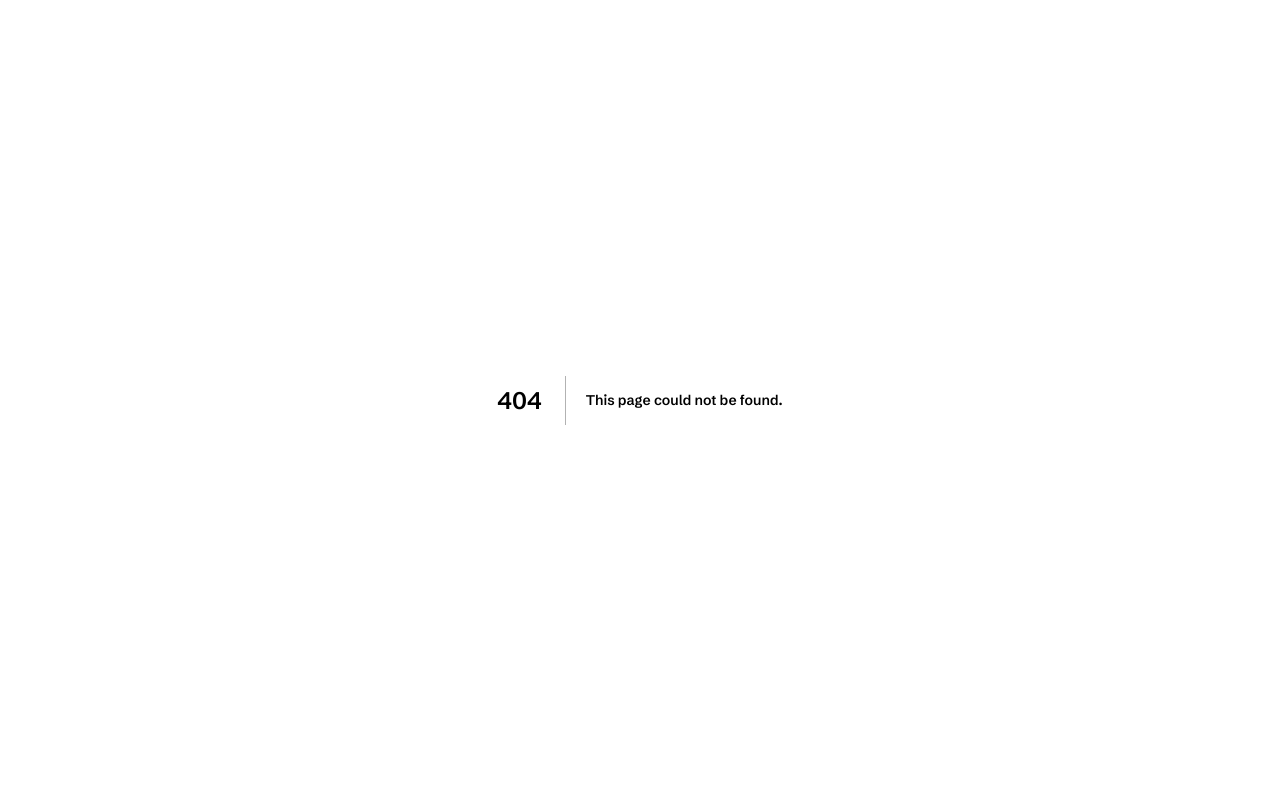
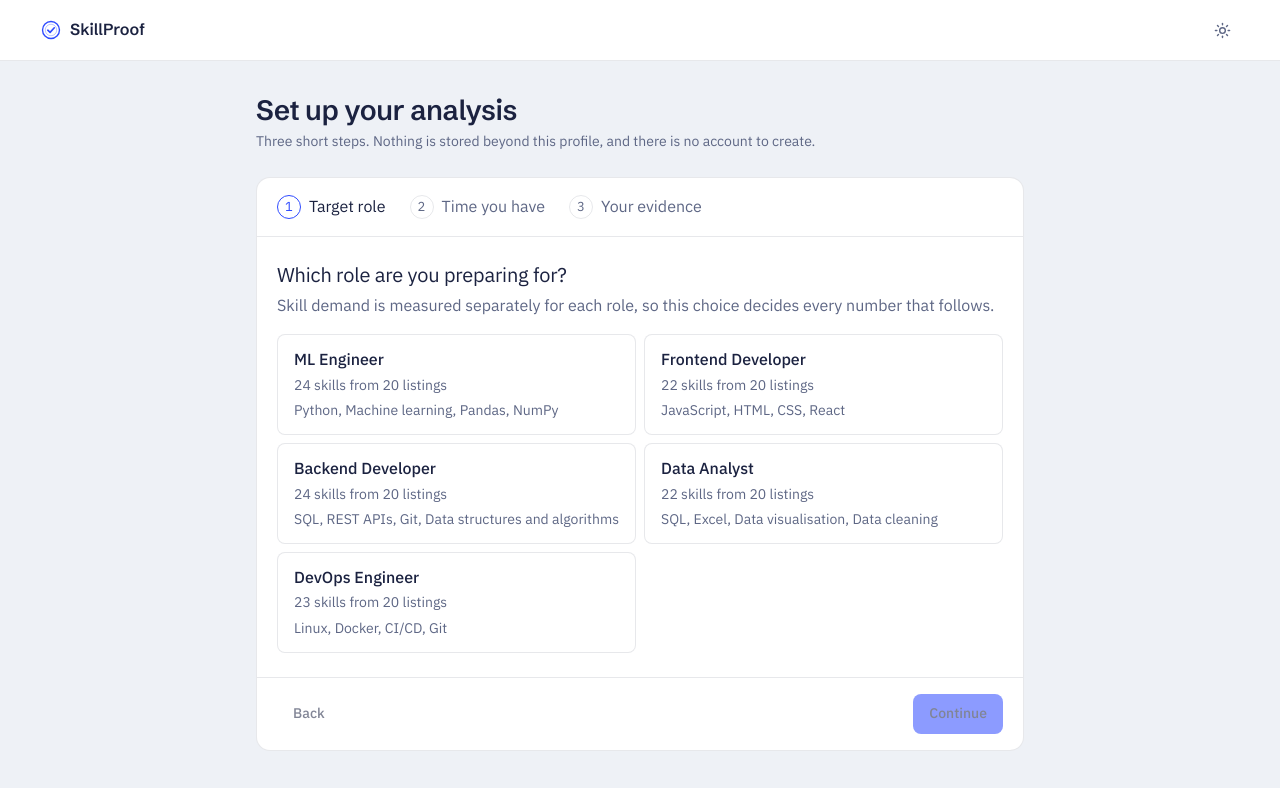
Before and after one commit to shubhamverma-devx/skillproof, a Next.js app: page /start in a window 1280 px wide. Before the commit this address had no page. Shown: the top 788 px of the page. Built offline with nearby package versions, Linux system fonts and the light colour scheme.

Commit message:
feat(onboarding): add three step profile form with hour budget

```diff
--- /dev/null
+++ b/app/start/page.tsx
@@ -0,0 +1,27 @@
+import type { Metadata } from 'next';
+import { SiteHeader } from '@/components/layout/site-header';
+import { PageShell } from '@/components/layout/page-shell';
+import { OnboardingForm } from '@/components/start/onboarding-form';
+import { listRoles } from '@/lib/dataset';
+
+export const metadata: Metadata = { title: 'Start | SkillProof' };
+
+export default function StartPage() {
+  return (
+    <>
+      <SiteHeader />
+      <PageShell>
+        <div className="mx-auto max-w-3xl">
+          <h1 className="text-h2">Set up your analysis</h1>
+          <p className="mt-1 max-w-prose text-ui-sm text-muted">
+            Three short steps. Nothing is stored beyond this profile, and there is no account to
+            create.
+          </p>
+          <div className="mt-6">
+            <OnboardingForm roles={listRoles()} />
+          </div>
+        </div>
+      </PageShell>
+    </>
+  );
+}
--- /dev/null
+++ b/components/start/onboarding-form.tsx
@@ -0,0 +1,204 @@
+'use client';
+
+import { useRouter } from 'next/navigation';
+import { useState } from 'react';
+import { toast } from 'sonner';
+import { Button } from '@/components/ui/button';
+import { FieldHint, Input, Label, Textarea } from '@/components/ui/field';
+import { Panel } from '@/components/ui/panel';
+import { Slider } from '@/components/ui/slider';
+import { WEEKLY_HOURS } from '@/lib/config';
+import { postForm } from '@/lib/client/api';
+import type { RoleSummary } from '@/lib/dataset';
+import { StepHeader } from './step-header';
+
+const STEPS = ['Target role', 'Time you have', 'Your evidence'] as const;
+
+export function OnboardingForm({ roles }: { roles: RoleSummary[] }) {
+  const router = useRouter();
+  const [step, setStep] = useState(0);
+  const [role, setRole] = useState<string>('');
+  const [hours, setHours] = useState<number>(WEEKLY_HOURS.default);
+  const [name, setName] = useState('');
+  const [resumeText, setResumeText] = useState('');
+  const [resumeFile, setResumeFile] = useState<File | null>(null);
+  const [github, setGithub] = useState('');
+  const [submitting, setSubmitting] = useState(false);
+
+  const canContinue = step === 0 ? role !== '' : step === 1 ? name.trim().length > 0 : true;
+
+  async function submit() {
+    if (resumeText.trim().length === 0 && !resumeFile) {
+      toast.error('Paste your resume text or upload a PDF so we have something to read.');
+      return;
+    }
+
+    setSubmitting(true);
+    const form = new FormData();
+    form.set('name', name.trim());
+    form.set('target_role', role);
+    form.set('weekly_hours', String(hours));
+    form.set('resume_text', resumeText);
+    form.set('github_username', github.trim());
+    if (resumeFile) form.set('resume_file', resumeFile);
+
+    const result = await postForm<{ id: string }>('/api/profile', form);
+    if ('error' in result) {
+      setSubmitting(false);
+      toast.error(result.error);
+      return;
+    }
+    router.push(`/analyze/${result.data.id}`);
+  }
+
+  return (
+    <Panel>
+      <StepHeader steps={STEPS} current={step} />
+
+      <div className="px-5 py-6">
+        {step === 0 ? (
+          <fieldset>
+            <legend className="text-h3">Which role are you preparing for?</legend>
+            <FieldHint className="mt-1">
+              Skill demand is measured separately for each role, so this choice decides every number
+              that follows.
+            </FieldHint>
+            <div className="mt-4 grid gap-2 sm:grid-cols-2">
+              {roles.map((option) => (
+                <label
+                  key={option.slug}
+                  className={`cursor-pointer rounded-inner border px-4 py-3 ${
+                    role === option.slug ? 'border-primary bg-primary/[0.06]' : 'bg-surface'
+                  }`}
+                >
+                  <input
+                    type="radio"
+                    name="target_role"
+                    value={option.slug}
+                    checked={role === option.slug}
+                    onChange={() => setRole(option.slug)}
+                    className="sr-only"
+                  />
+                  <span className="block font-medium">{option.role}</span>
+                  <span className="tabular mt-0.5 block text-ui-sm text-muted">
+                    {option.skill_count} skills from {option.jd_count} listings
+                  </span>
+                  <span className="mt-1 block text-ui-sm text-muted">
+                    {option.top_skills.join(', ')}
+                  </span>
+                </label>
+              ))}
+            </div>
+          </fieldset>
+        ) : null}
+
+        {step === 1 ? (
+          <div className="max-w-prose">
+            <h2 className="text-h3">How much time do you have each week?</h2>
+            <FieldHint className="mt-1">
+              The roadmap never plans more hours in a week than you pick here.
+            </FieldHint>
+
+            <div className="mt-5">
+              <Label htmlFor="weekly-hours">
+                Hours a week: <span className="tabular font-semibold">{hours}</span>
+              </Label>
+              <Slider
+                id="weekly-hours"
+                className="mt-3"
+                value={[hours]}
+                min={WEEKLY_HOURS.min}
+                max={WEEKLY_HOURS.max}
+                step={WEEKLY_HOURS.step}
+                onValueChange={([value]) => setHours(value ?? WEEKLY_HOURS.default)}
+                aria-label="Hours available each week"
+              />
+              <div className="tabular mt-1 flex justify-between text-ui-sm text-muted">
+                <span>{WEEKLY_HOURS.min}</span>
+                <span>{WEEKLY_HOURS.max}</span>
+              </div>
+            </div>
+
+            <div className="mt-6">
+              <Label htmlFor="name">Your name</Label>
+              <Input
+                id="name"
+                className="mt-2"
+                value={name}
+                onChange={(event) => setName(event.target.value)}
+                placeholder="Riya Sharma"
+                autoComplete="name"
+              />
+            </div>
+          </div>
+        ) : null}
+
+        {step === 2 ? (
+          <div className="max-w-prose">
+            <h2 className="text-h3">Give us something to read</h2>
+            <FieldHint className="mt-1">
+              Resume text becomes claimed evidence. GitHub code becomes observed evidence. Both are
+              optional on their own, but you need at least a resume.
+            </FieldHint>
+
+            <div className="mt-5">
+              <Label htmlFor="resume-text">Paste your resume text</Label>
+              <Textarea
+                id="resume-text"
+                className="mt-2"
+                value={resumeText}
+                onChange={(event) => setResumeText(event.target.value)}
+                placeholder="Skills, projects, coursework. Plain text is fine."
+              />
+            </div>
+
+            <div className="mt-5">
+              <Label htmlFor="resume-file">Or upload a PDF</Label>
+              <Input
+                id="resume-file"
+                type="file"
+                accept="application/pdf"
+                className="mt-2 py-1.5 file:mr-3 file:rounded-inner file:border-0 file:bg-ink/[0.06] file:px-3 file:py-1.5 file:text-ui-sm"
+                onChange={(event) => setResumeFile(event.target.files?.[0] ?? null)}
+              />
+              <FieldHint className="mt-1">
+                Scanned PDFs have no readable text. If the upload fails, paste the text instead.
+              </FieldHint>
+            </div>
+
+            <div className="mt-5">
+              <Label htmlFor="github">GitHub username (optional)</Label>
+              <Input
+                id="github"
+                className="mt-2"
+                value={github}
+                onChange={(event) => setGithub(event.target.value)}
+                placeholder="your-github-handle"
+                autoComplete="off"
+              />
+            </div>
+          </div>
+        ) : null}
+      </div>
+
+      <div className="flex items-center justify-between gap-3 border-t px-5 py-4">
+        <Button
+          variant="ghost"
+          onClick={() => setStep((value) => Math.max(0, value - 1))}
+          disabled={step === 0 || submitting}
+        >
+          Back
+        </Button>
+        {step < 2 ? (
+          <Button onClick={() => setStep((value) => value + 1)} disabled={!canContinue}>
+            Continue
+          </Button>
+        ) : (
+          <Button onClick={submit} disabled={submitting}>
+            {submitting ? 'Starting analysis' : 'Analyse my profile'}
+          </Button>
+        )}
+      </div>
+    </Panel>
+  );
+}
--- /dev/null
+++ b/components/start/step-header.tsx
@@ -0,0 +1,37 @@
+import { Check } from 'lucide-react';
+import { cn } from '@/lib/utils';
+
+export function StepHeader({
+  steps,
+  current,
+}: {
+  steps: readonly string[];
+  current: number;
+}) {
+  return (
+    <ol className="flex flex-wrap gap-x-6 gap-y-2 border-b px-5 py-4">
+      {steps.map((label, index) => {
+        const done = index < current;
+        const active = index === current;
+        return (
+          <li
+            key={label}
+            className={cn('flex items-center gap-2 text-ui-sm', active ? 'text-ink' : 'text-muted')}
+            aria-current={active ? 'step' : undefined}
+          >
+            <span
+              className={cn(
+                'tabular flex h-6 w-6 items-center justify-center rounded-full border text-[0.8125rem]',
+                done && 'border-primary bg-primary text-primary-ink',
+                active && 'border-primary text-primary',
+              )}
+            >
+              {done ? <Check size={13} aria-hidden="true" /> : index + 1}
+            </span>
+            {label}
+          </li>
+        );
+      })}
+    </ol>
+  );
+}
```
